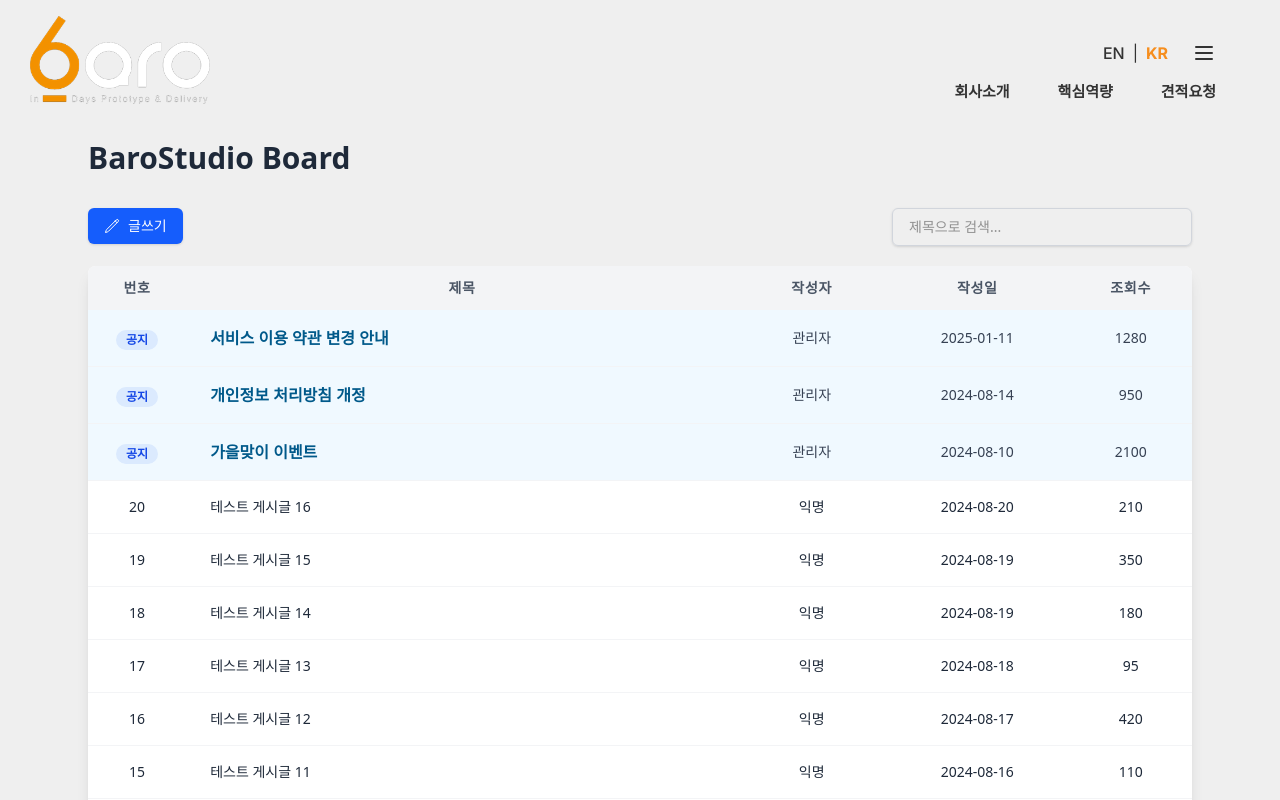
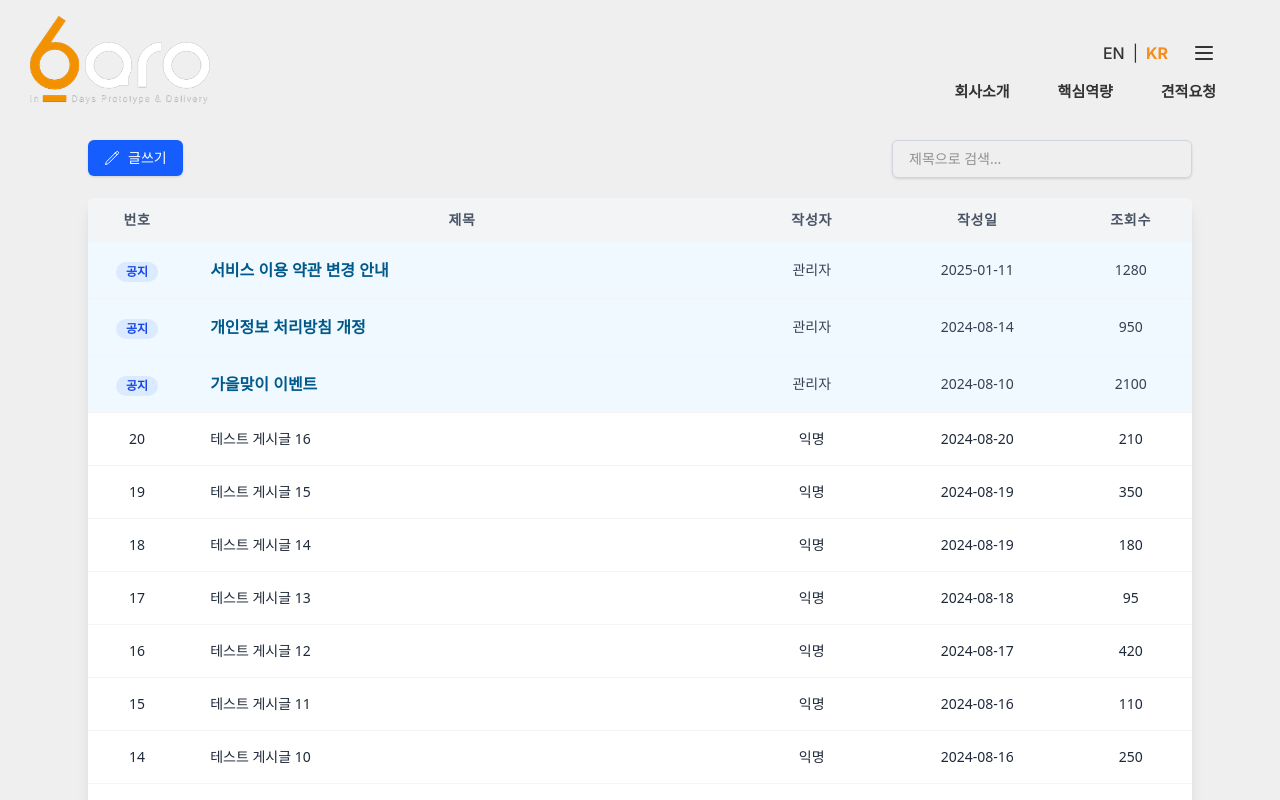
Before and after one commit to blue-0651/baro_studio, a Next.js app: page /company/board in a window 1280 px wide. Shown: the top 800 px of the page. Built offline with nearby package versions, Linux system fonts and the light colour scheme.

Commit message:
"BaroStudio Board" 텍스트가 있던 헤더 부분이 완전히 제거

```diff
--- a/src/components/boardList.tsx
+++ b/src/components/boardList.tsx
@@ -146,12 +146,6 @@ export default function BoardListTailwind() {
     return (
         <div className="pt-35 pr-22 pl-22 p-10 bg-[#EFEFEF] text-[#333333] font-sans flex flex-col min-h-screen">
 
-            <div className="flex  items-center mb-8">
-
-
-                <h2 className="text-3xl font-bold text-gray-800 ">BaroStudio Board</h2>
-            </div>
-
             {/* 검색 영역 */}
             <div className="mb-5 flex justify-between">
                 <Link href="/write">
```
